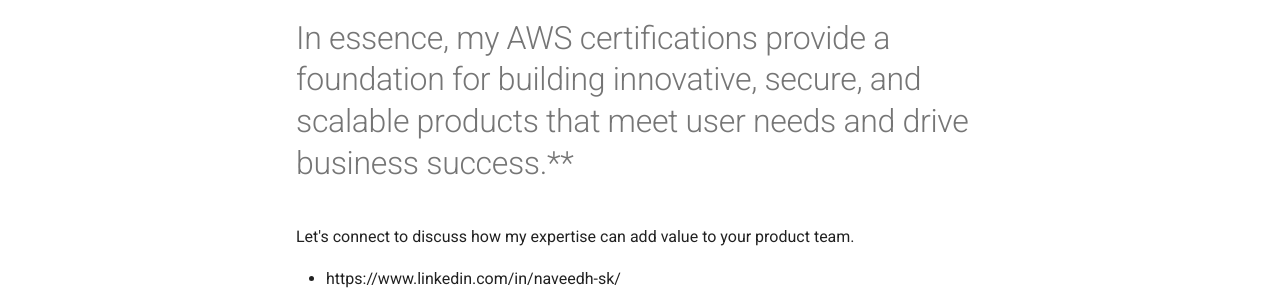
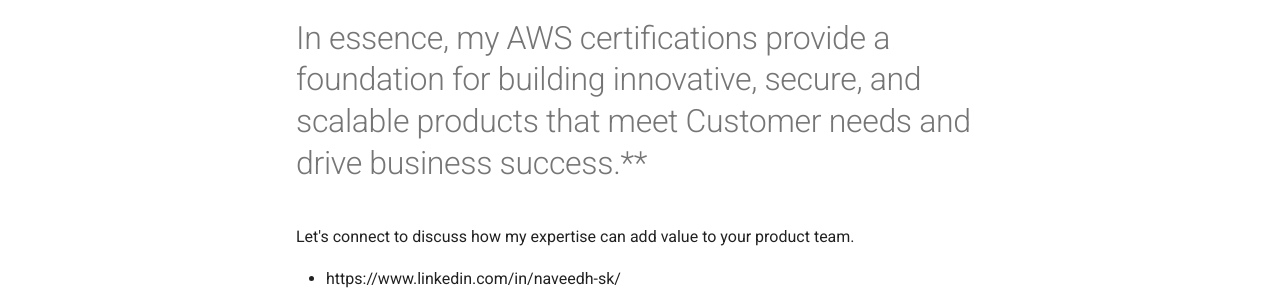
Before and after one commit to naveedhsk/ai-reliability-rag, an MkDocs documentation site: the page built from docs/aws-value.md, in a window 1280 px wide and 1178 px high. Shown: the part 784-1082 px from the top of the window. Built offline with MkDocs 1.6.1 and Material for MkDocs 9.7.7, drawn with Linux system fonts in a browser that asks for light colours.

Commit message:
Update aws-value.md

```diff
--- a/docs/aws-value.md
+++ b/docs/aws-value.md
@@ -15,7 +15,7 @@ These certifications aren't just technical badges; they represent a deep underst
  * **Data-Driven Architecture:** The Solutions Architect - Professional certification enables me to design product architectures that are optimized for performance and data analysis.
  * **Faster Product Development:** I can reduce onboarding time for technical products, and have a strong understanding of how the product is built.
 
-# In essence, my AWS certifications provide a foundation for building innovative, secure, and scalable products that meet user needs and drive business success.**
+# In essence, my AWS certifications provide a foundation for building innovative, secure, and scalable products that meet Customer needs and drive business success.**
 
 Let's connect to discuss how my expertise can add value to your product team.
 
```
